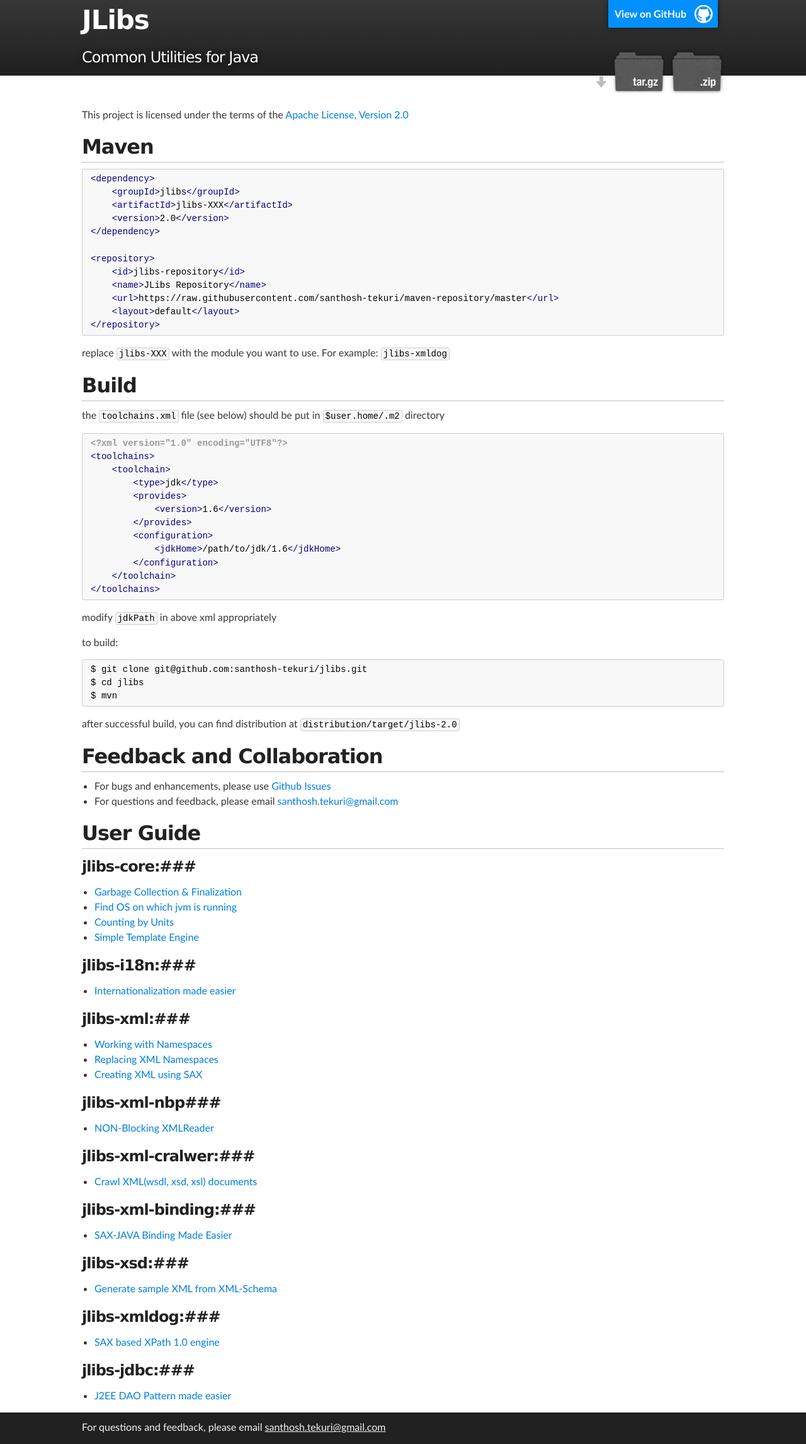
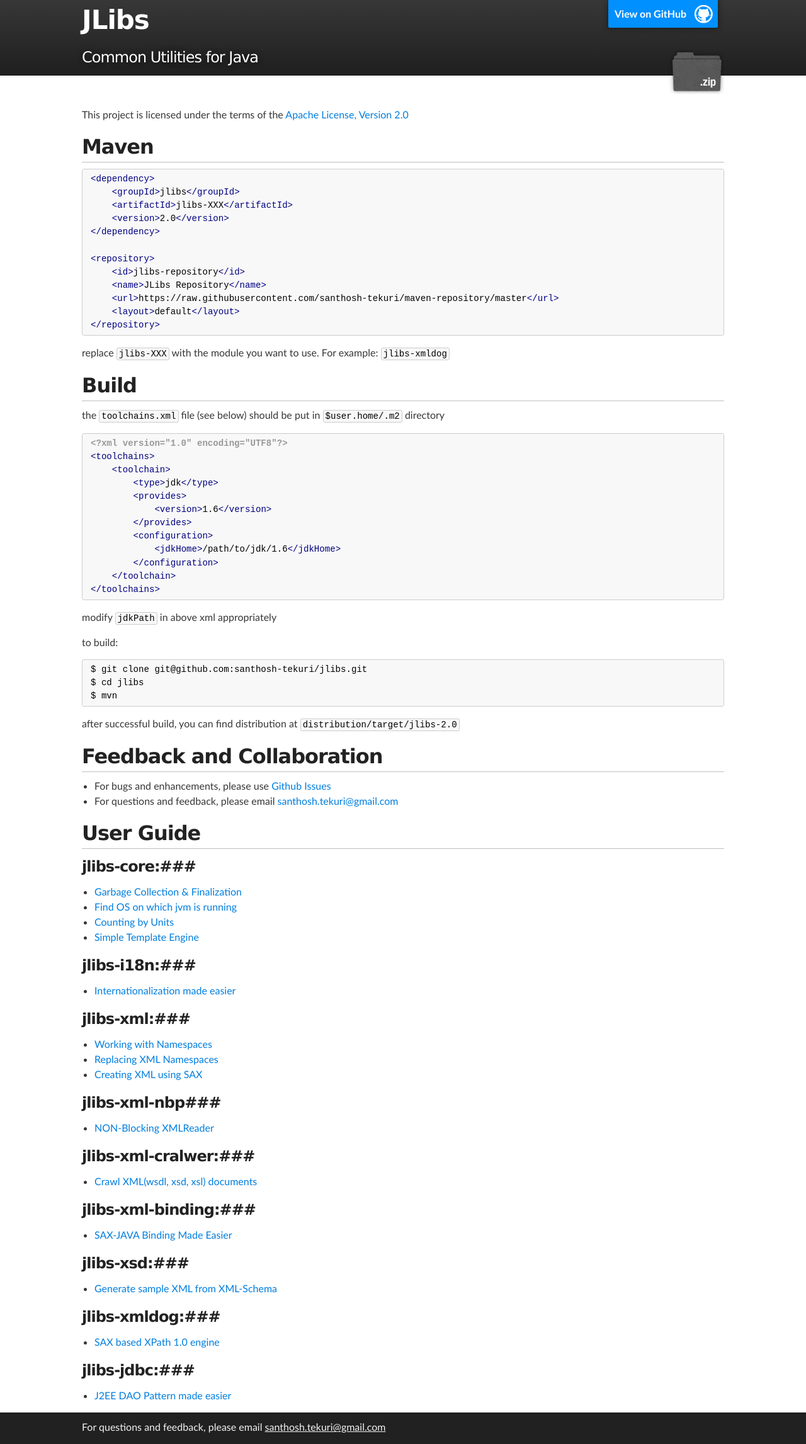
Before and after one commit to santhosh-tekuri/jlibs, a Jekyll site: the page built from index.md, in a window 1280 px wide. Shown: the whole page at 63% size. Built offline with Jekyll 4.4.1, drawn with Linux system fonts in a browser that asks for light colours; Markdown is read by kramdown in place of the engine named in the settings.

Commit message:
updated download link

```diff
--- a/_layouts/default.html
+++ b/_layouts/default.html
@@ -22,8 +22,7 @@
           <h2 id="project_tagline">Common Utilities for Java</h2>
 
           <section id="downloads">
-            <a class="zip_download_link" href="https://github.com/santhosh-tekuri/jlibs/zipball/master">Download this project as a .zip file</a>
-            <a class="tar_download_link" href="https://github.com/santhosh-tekuri/jlibs/tarball/master">Download this project as a tar.gz file</a>
+            <a class="zip_download_link" href="https://github.com/santhosh-tekuri/jlibs/releases/download/2.0/jlibs-2.0.zip">Download JLibs 2.0 Distribution</a>
           </section>
         </header>
     </div>
--- a/stylesheets/stylesheet.css
+++ b/stylesheets/stylesheet.css
@@ -307,7 +307,6 @@
   bottom: -40px;
   right: 0;
   height: 70px;
-  background: url('../images/icon_download.png') no-repeat 0% 90%;
 }
 
 .zip_download_link {
```
